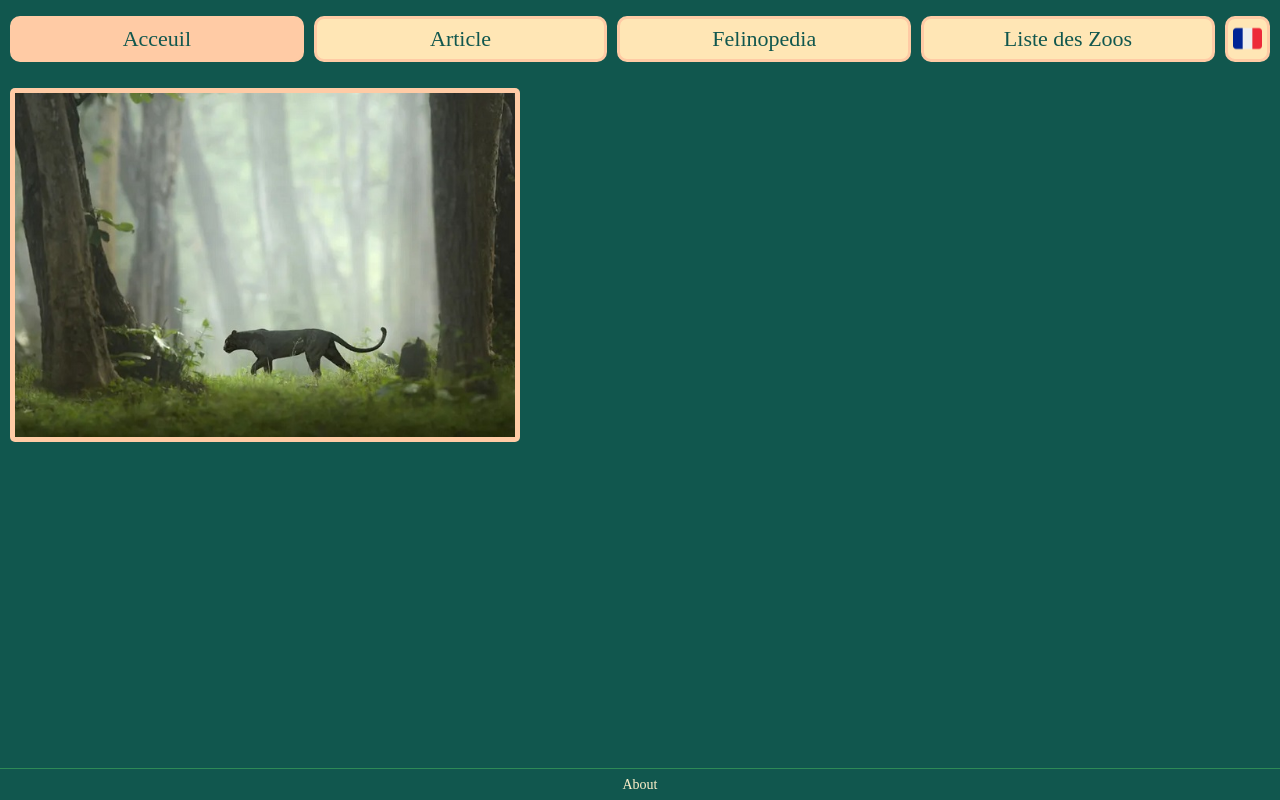
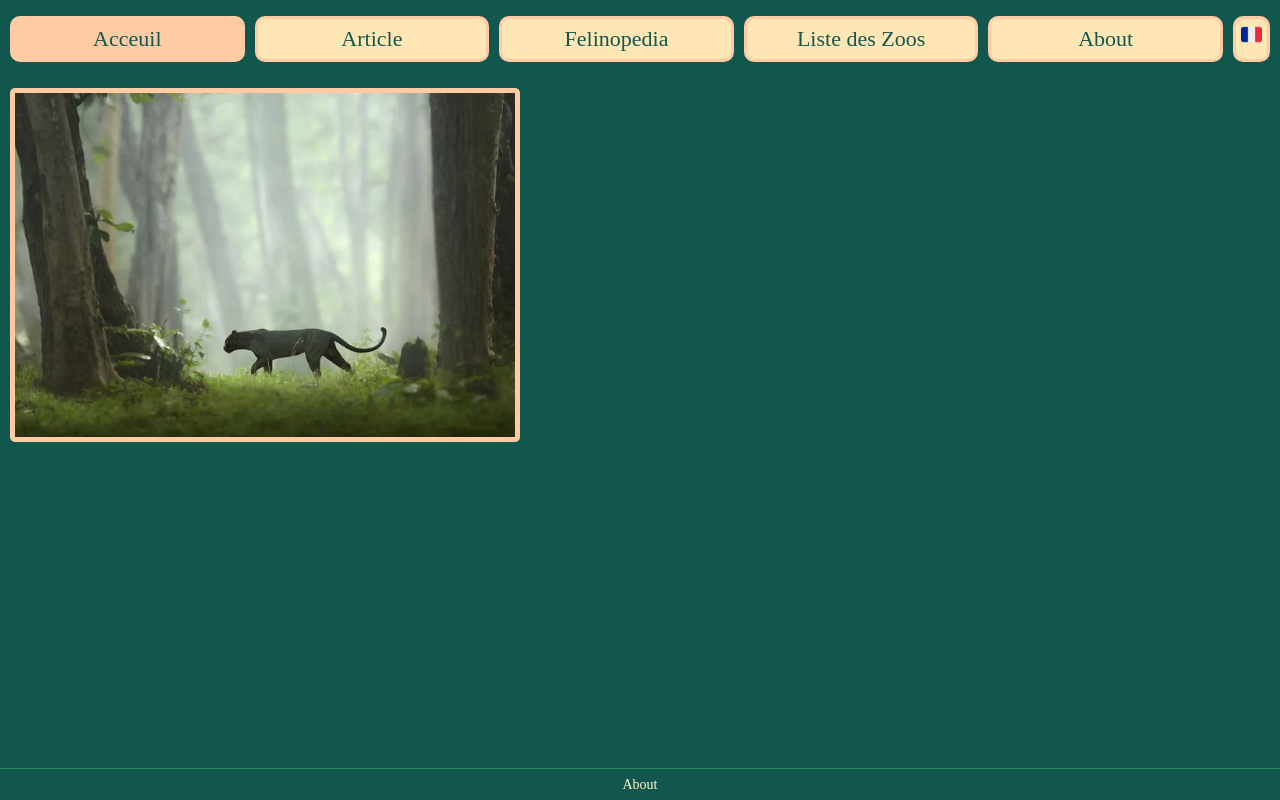
Before and after one commit to lucas-mrq/Felinopedia, a Gatsby site: page / in a window 1280 px wide. Built offline with nearby package versions, Linux system fonts and the light colour scheme; Gatsby itself is replaced by a stand-in of ours.

Commit message:
Adjust number 4

```diff
--- a/src/components/layout.js
+++ b/src/components/layout.js
@@ -5,7 +5,7 @@ import styled from "styled-components";
 import "../styles.css";
 
 const ContentArea = styled.main`
-  height: ${(props) => (props.showMenu === 0 ? "calc(100vh - 175.6px - 40px)" : (props.windowSize === 1 ? "calc(100vh - 70px - 40px)" : "calc(100vh - 46px - 40px)"))};
+  height: ${(props) => (props.showMenu === 0 ? "calc(100vh - 175.6px)" : (props.windowSize === 1 ? "calc(100vh - 70px - 40px)" : "calc(100vh - 46px)"))};
   ::-webkit-scrollbar {
     display: none; /* Chrome Safari */
   }
@@ -104,7 +104,7 @@ const PhoneLink = styled.div`
 
 const Layout = ({ pageTitle, language, children }) => {
   const [showMenu, setShowMenu] = useState(false)
-  const listMenu = [ ["Acceuil","/"], ["Article", "/fr/press"], ["Felinopedia","/fr/felinopedia"], ["Liste des Zoos","/fr/list"]]
+  const listMenu = [ ["Acceuil","/"], ["Article", "/fr/press"], ["Felinopedia","/fr/felinopedia"], ["Liste des Zoos","/fr/list"], ["About", "/fr/contact"]]
   const data = useStaticQuery(graphql`
     query {
       site {
@@ -154,9 +154,11 @@ const Layout = ({ pageTitle, language, children }) => {
       <ContentArea showMenu={showMenu ? 0 : 1} windowSize={typeof window !== `undefined` && window.innerWidth > 650 ? 1 : 0}>
         {children}
       </ContentArea>
-      <BottomArea>
-        <BottomLink to="/fr/contact">About</BottomLink>
-      </BottomArea>
+      {typeof window !== `undefined` && window.innerWidth > 650 ?
+        <BottomArea>
+          <BottomLink to="/fr/contact">About</BottomLink>
+        </BottomArea>
+        : <></>}
     </>
   );
 };
```
